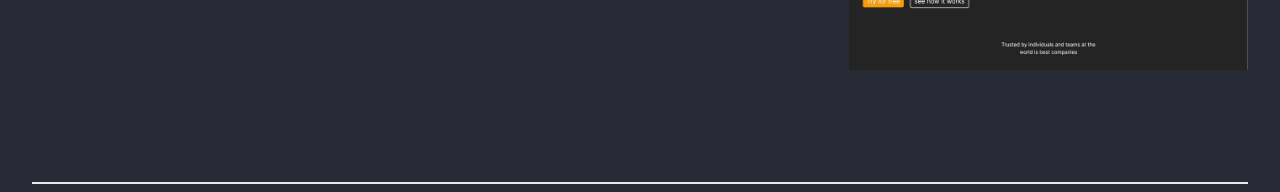
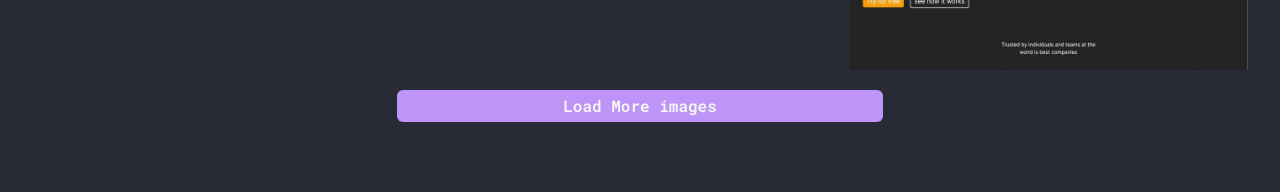
Before and after one commit to junaidjesan2/portfolio, a React (Create React App) app: page / in a window 1280 px wide. Shown: the part 10491-10683 px from the top of the page. Built offline with nearby package versions, Linux system fonts and the light colour scheme.

Commit message:
working with set time out but it's prayer time so work later

```diff
--- a/src/Components/Pages/Gallery/Gallery.js
+++ b/src/Components/Pages/Gallery/Gallery.js
@@ -19,7 +19,22 @@ export default function Galley() {
             ))}
           </Masonry>
         </ResponsiveMasonry>
+        <div>
+          <button
+            className=" bg-[#be94f9] px-4 py-1 my-5 w-2/5 rounded-md font-semibold"
+            onClick={setInterval(DataLoad, 5000)}
+          >
+            Load More images
+          </button>
+        </div>
       </div>
     </div>
   );
 }
+const DataLoad = () => {
+  return (
+    <div>
+      <h1 className="bg-black h-full w-full">Loading.......</h1>
+    </div>
+  );
+};
```
